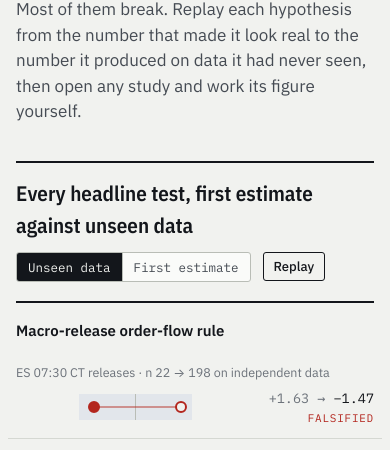
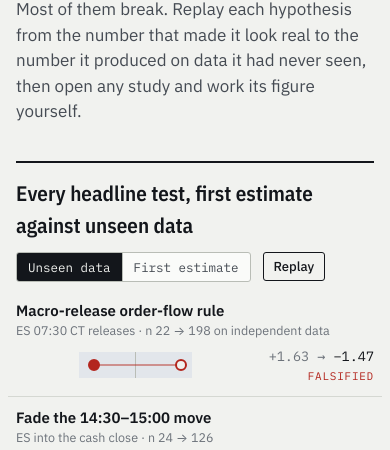
Before and after one commit to CSBROS/CSBROS.github.io, a plain HTML site: page index.html in a window 390 px wide. Shown: the part 352-802 px from the top of the page. Drawn offline with nearby package versions, Linux system fonts and the light colour scheme.

Commit message:
Fix hero chart labels splitting into two columns
The forest-plot row label shared the .lab class with the Labs section grid.

Co-Authored-By: Claude Opus 5.5 <noreply@anthropic.com>
Claude-Session: https://claude.ai/code/session_01MRYd5bBfDVqVJnfyEdavSd

```diff
--- a/index.html
+++ b/index.html
@@ -84,9 +84,9 @@ input[type="range"] { width: 100%; accent-color: var(--accent); margin: 0; }
 .fig-tools { display: flex; flex-wrap: wrap; align-items: center; gap: 8px 12px; }
 .frow { display: grid; grid-template-columns: minmax(0, 17rem) minmax(0, 1fr) 8rem; gap: 6px 22px; align-items: center; width: calc(100% + 16px); padding: 11px 8px; margin-inline: -8px; border: 0; border-bottom: 1px solid var(--rule); background: transparent; color: inherit; font: inherit; text-align: left; cursor: pointer; }
 .frow:hover, .frow:focus-visible { background: var(--hover); }
-.frow .lab { min-width: 0; }
-.frow .lab b { display: block; font-weight: 600; font-size: 15px; line-height: 1.3; }
-.frow .lab span { display: block; font-size: 12.5px; color: var(--muted); line-height: 1.4; margin-top: 2px; }
+.frow .flab { min-width: 0; }
+.frow .flab b { display: block; font-weight: 600; font-size: 15px; line-height: 1.3; }
+.frow .flab span { display: block; font-size: 12.5px; color: var(--muted); line-height: 1.4; margin-top: 2px; }
 .track { position: relative; height: 26px; }
 .track i { position: absolute; display: block; }
 .track .band { top: 0; bottom: 0; left: calc(6px + (100% - 12px) * 0.25); width: calc((100% - 12px) * 0.5); background: var(--band); }
@@ -286,8 +286,8 @@ footer p { margin: 0; max-width: 90ch; }
 }
 @media (max-width: 700px) {
   .frow { grid-template-columns: minmax(0, 1fr) 6.6rem; gap: 6px 14px; }
-  .frow .lab { grid-column: 1 / -1; }
-  .faxis .lab { display: none; }
+  .frow .flab { grid-column: 1 / -1; }
+  .faxis .flab { display: none; }
   .principles { grid-template-columns: minmax(0, 1fr); }
 }
 @media (max-width: 560px) {
@@ -337,7 +337,7 @@ footer p { margin: 0; max-width: 90ch; }
     </div>
     <div id="forest-rows"></div>
     <div class="frow faxis" aria-hidden="true">
-      <div class="lab"></div>
+      <div class="flab"></div>
       <div class="track ticks">
         <span style="left: 6px">−4</span>
         <span style="left: calc(6px + (100% - 12px) * 0.25)">−2</span>
@@ -907,7 +907,7 @@ footer p { margin: 0; max-width: 90ch; }
   let forestMode = 'out';
   const rowEls = FOREST.map((r) => {
     const b = el('button', { type: 'button', cls: 'frow', style: '--c: var(--' + r.c + ')', 'aria-label': r.label + ', ' + r.tag + '. Open study.' });
-    const lab = el('span', { cls: 'lab' }, [el('b', { text: r.label }), el('span', { text: r.sub })]);
+    const lab = el('span', { cls: 'flab' }, [el('b', { text: r.label }), el('span', { text: r.sub })]);
     const tr = el('span', { cls: 'track' }, [el('i', { cls: 'band' }), el('i', { cls: 'zero' })]);
     const lnk = r.ins != null ? el('i', { cls: 'lnk' }) : null; if (lnk) tr.append(lnk);
     const hol = r.ins != null ? el('i', { cls: 'dot hollow' }) : null; if (hol) tr.append(hol);
```
